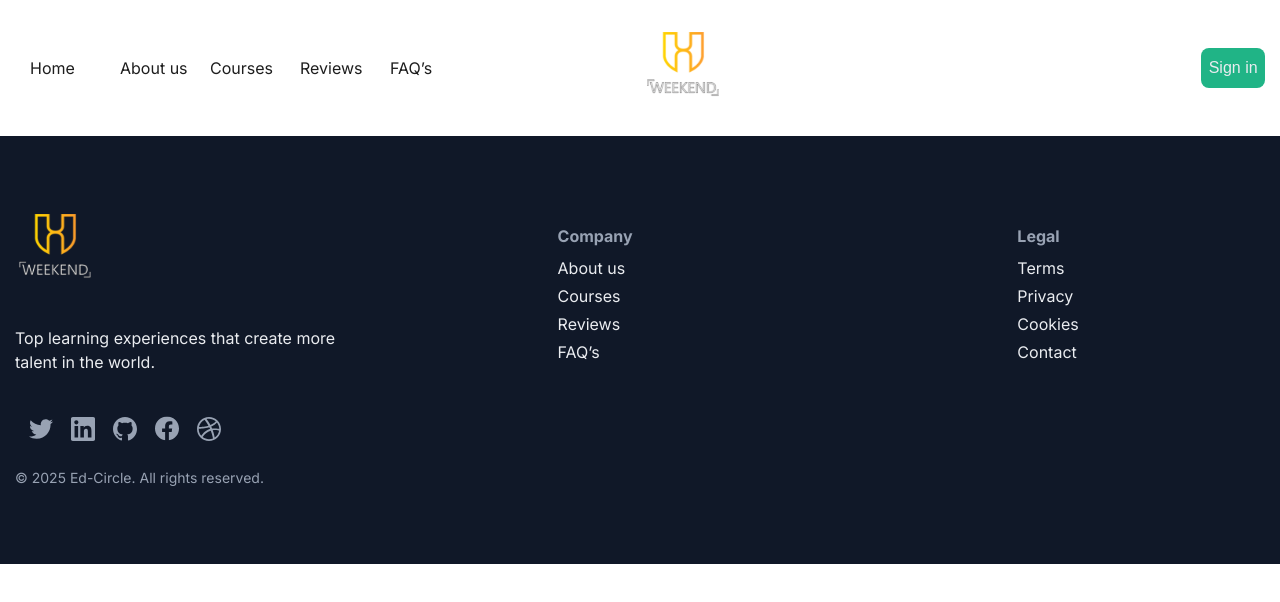
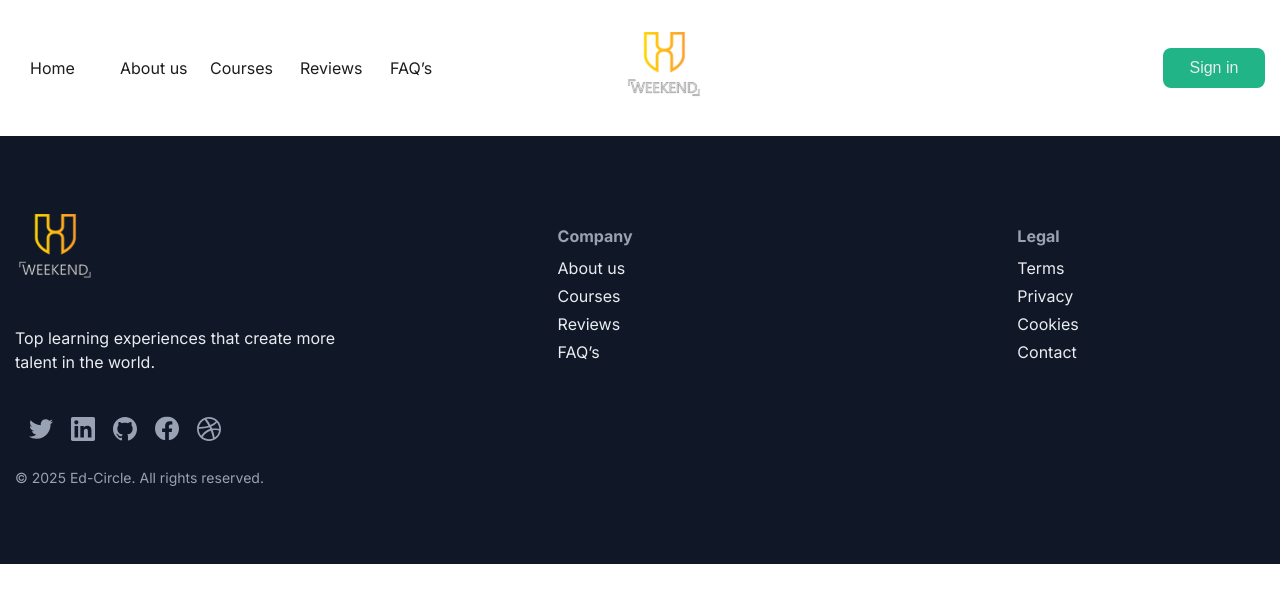
Before and after one commit to Kondratenko666Olga/desighn-school, a React (Vite) app in the folder my-app/: page /terms in a window 1280 px wide. Shown: the top 602 px of the page. Built offline with nearby package versions, Linux system fonts and the light colour scheme.

Commit message:
structure changes

```diff
--- a/my-app/src/components/Button/Button.scss
+++ b/my-app/src/components/Button/Button.scss
@@ -25,3 +25,9 @@
     cursor: not-allowed;
   }
 }
+
+@media (min-width: 768px) {
+  .btn {
+    padding: 0.6em 1.6em;
+  }
+}
--- /dev/null
+++ b/my-app/src/components/Modal/Modal.scss
@@ -0,0 +1,3 @@
+@use '../../assets/styles/variables' as *;
+@use '../../assets/styles/mixins' as *;
+@use '../../assets/styles/base' as *;
```
Also changed, not shown: my-app/src/components/Modal/Modal.jsx (added, +9 -0 lines).
